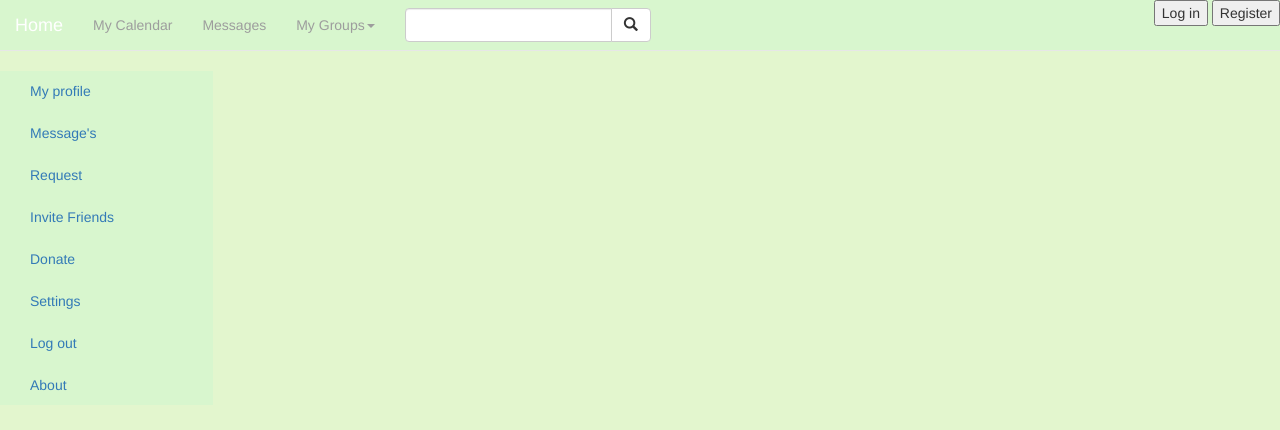
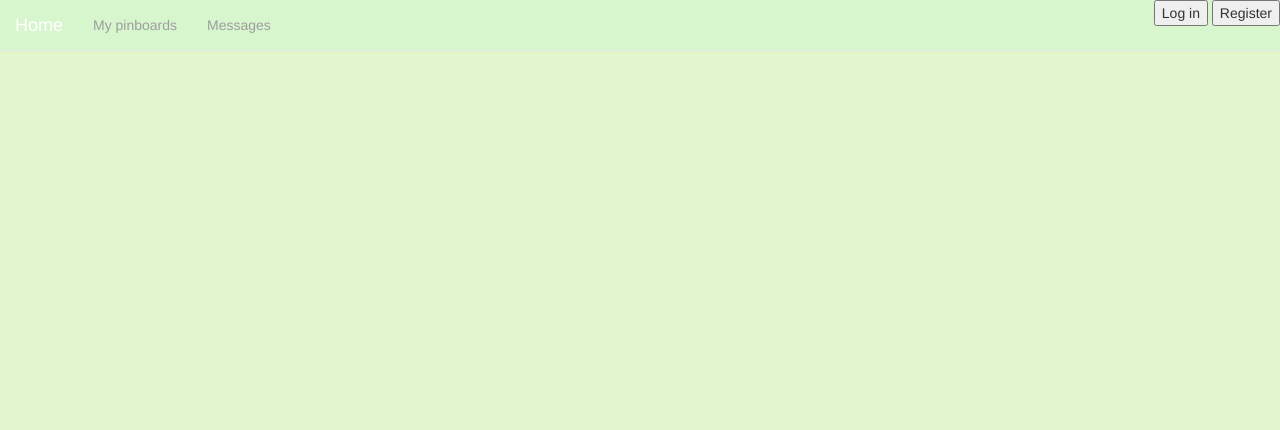
Before and after one commit to joen194/CloudAPI, a plain HTML site: page MainPage.html in a window 1280 px wide. Drawn offline with nearby package versions, Linux system fonts and the light colour scheme.

Commit message:
wat aanpassingen

```diff
--- a/MainPage.html
+++ b/MainPage.html
@@ -41,29 +41,12 @@
         <!-- Collect the nav links, forms, and other content for toggling -->
         <div class="navbar-collapse" id="bs-example-navbar-collapse-1">
             <ul class=" nav navbar-nav">
-                <li><a href="#">My Calendar</a></li>
+                <li><a href="#">My pinboards</a></li>
                 <li><a href="#">Messages</a></li>
-                <li class="dropdown">
-                    <a href="#" class="dropdown-toggle" data-toggle="dropdown">My Groups<b class="caret"></b></a>
-                    <ul class="dropdown-menu">
-                        <li><a href="#">groep1</a></li>
-                        <li><a href="#">groep2</a></li>
-                        <li><a href="#">groep3</a></li>
-                        <li><a href="#">groep4</a></li>
+
+
             </ul>
-                </li>
-                </li>
-            </ul>
-            <form class="navbar-form navbar-left" role="search">
-                <div class="form-group">
-                    <div class="input-group">
-                        <input type="text" class="form-control">
-                  <span class="input-group-btn">
-                    <button class="btn btn-default" type="button"><span class='glyphicon glyphicon-search'></span></button>
-                  </span>
-                    </div>
-                </div>
-            </form>
+
             <ul class="nav navbar-nav navbar-right">
                 <button ng-click="LogMeIn()">Log in</button>
                 <button>Register</button>
@@ -72,18 +55,7 @@
         </div><!-- /.navbar-collapse -->
     </div><!-- /.container-fluid -->
 </nav> <!-- Einde van de Navigatiebar-->
-    <div class="col-md-3 col-lg-2 sidebar-offcanvas" id="sidebar" role="navigation" >
-        <ul class="nav nav-pills nav-stacked">
-           <li class="nav-item"><a class="nav-link" href="#">My profile</a></li>
-            <li class="nav-item"><a class="nav-link" href="#">Message's</a></li>
-            <li class="nav-item"><a class="nav-link" href="#">Request</a></li>
-            <li class="nav-item"><a class="nav-link" href="#">Invite Friends</a></li>
-            <li class="nav-item"><a class="nav-link" href="#">Donate</a></li>
-            <li class="nav-item"><a class="nav-link" href="#">Settings</a></li>
-            <li class="nav-item"><a class="nav-link" href="#">Log out</a></li>
-            <li class="nav-item"><a class="nav-link" href="#">About</a></li>
-        </ul>
-    </div>
+
 
 
 <!--Login-->
```
Lines whose indentation alone changed are shown as unchanged.
